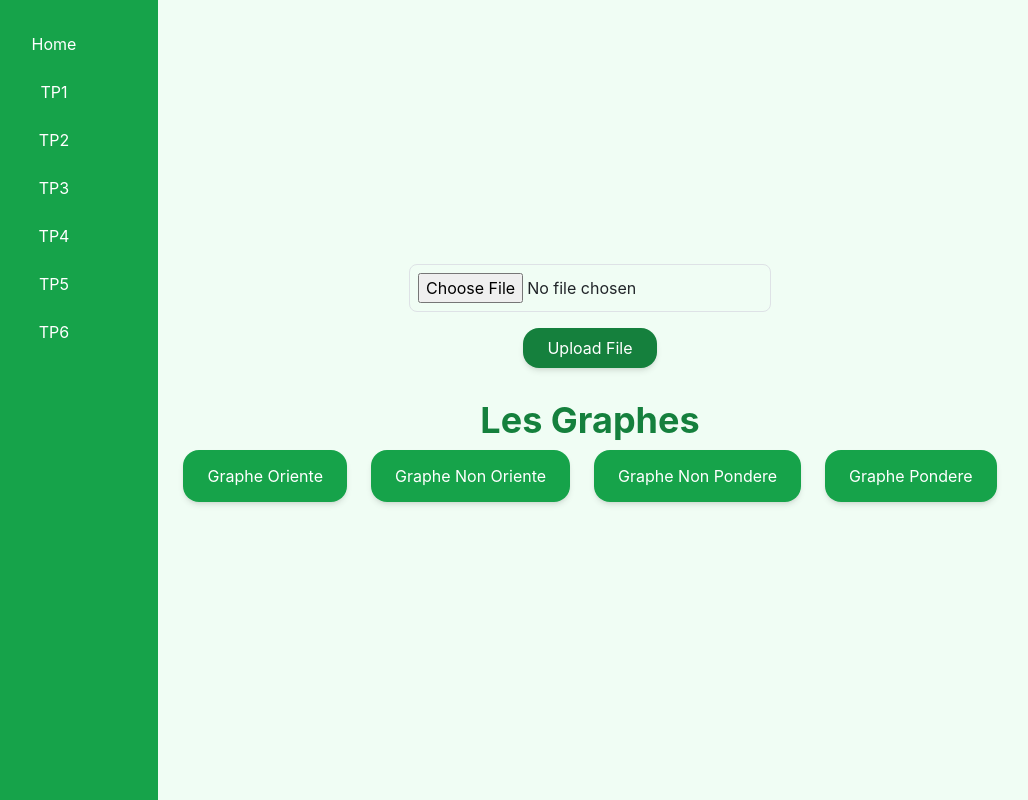
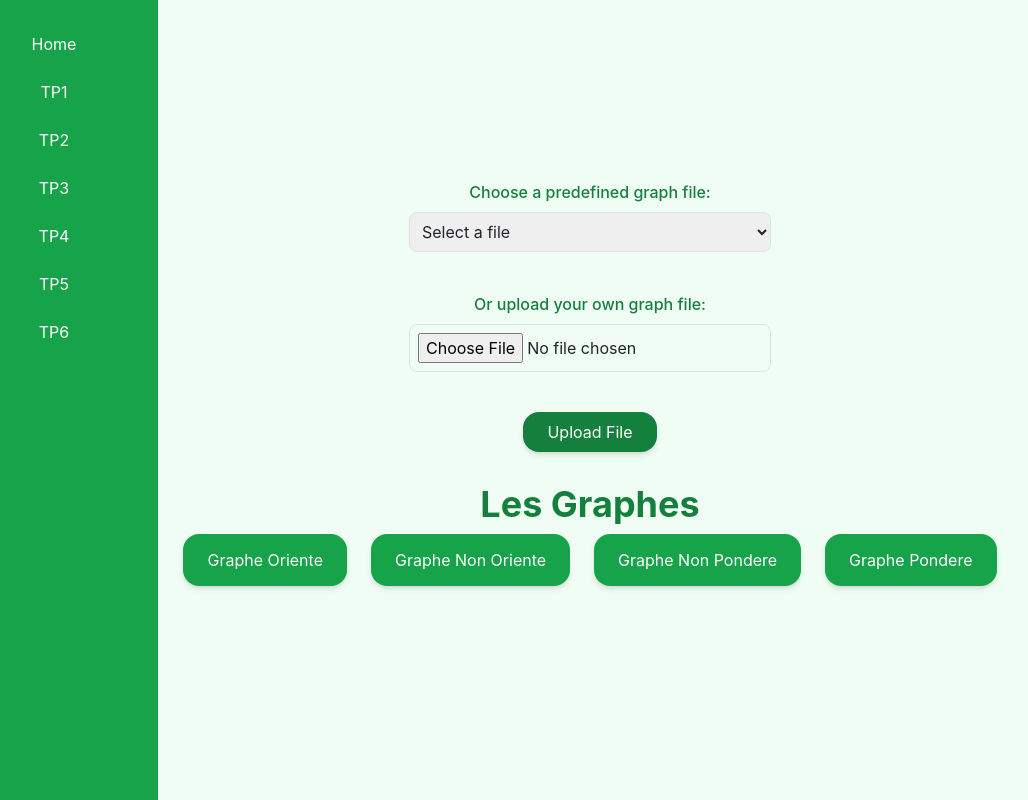
Before and after one commit to Imen-ys/TP_ALGO, a React (Create React App) app in the folder frontend/: page /tp1 in a window 1280 px wide. Shown: the whole page, without its empty margins (50-1078 px from the left). Built offline with nearby package versions, Linux system fonts and the light colour scheme.

Commit message:
Change the APP

```diff
--- a/frontend/src/Compentes/TP1/HomePageOfTPOne/HomePageOfTPOne.jsx
+++ b/frontend/src/Compentes/TP1/HomePageOfTPOne/HomePageOfTPOne.jsx
@@ -1,18 +1,62 @@
 import { useState } from "react";
-import {NavBar} from '../../index';
+import { NavBar } from '../../index';
+
 const HomePageOfTPOne = ({ onUploadComplete }) => {
   const BACKEND_URL = "https://tp-algo-j0wl.onrender.com"
-  const [selectedFile, setSelectedFile] = useState(null);
+  const [selectedFile, setSelectedFile] = useState("");
+  const [userFile, setUserFile] = useState(null);
+  const [useCustomFile, setUseCustomFile] = useState(false);
+
+  // Predefined list of graph files with their content
+  const graphFiles = [
+    {
+      name: "graphe_oriente.txt",
+      type: "grapheOriente",
+      content: "[[A,B][5]],[[A,C][9]],[[B,D][3]],[[C,E][12]],[[D,E][7]],[[E,F][4]],[[F,G][15]],[[G,H][8]],[[H,A][11]],[[B,G][2]]"
+    },
+    {
+      name: "graphe_non_oriente.txt",
+      type: "grapheNonOriente",
+      content: "[[A,B][5]],[[A,C][9]],[[B,D][3]],[[C,E][12]],[[D,E][7]],[[E,F][4]],[[F,G][15]],[[G,H][8]],[[H,A][11]],[[B,G][2]]"
+    },
+    {
+      name: "graphe_non_pondere.txt",
+      type: "grapheNonPondere",
+      content: "[[A,B]],[[A,C]],[[B,D]],[[C,E]],[[D,E]],[[E,F]],[[F,G]],[[G,H]],[[H,A]],[[B,G]]"
+    },
+    {
+      name: "graphe_pondere.txt",
+      type: "graphePondere",
+      content: "[[A,B][5]],[[A,C][9]],[[B,D][3]],[[C,E][12]],[[D,E][7]],[[E,F][4]],[[F,G][15]],[[G,H][8]],[[H,A][11]],[[B,G][2]]"
+    },
+  ];
 
   const handleFileChange = (e) => {
-    setSelectedFile(e.target.files[0]);
+    setSelectedFile(e.target.value);
+    setUseCustomFile(false);
+  };
+
+  const handleUserFileChange = (e) => {
+    setUserFile(e.target.files[0]);
+    setUseCustomFile(true);
   };
 
   const handleUpload = async (type) => {
-    if (!selectedFile) return alert("Please select a file first!");
+    if (!selectedFile && !userFile) return alert("Please select a file first!");
 
     const formData = new FormData();
-    formData.append("file", selectedFile);
+
+    if (useCustomFile && userFile) {
+      // Upload the actual file from user's computer
+      formData.append("file", userFile);
+    } else if (selectedFile) {
+      // Create a blob from the predefined file content
+      const fileData = graphFiles.find(f => f.name === selectedFile);
+      if (fileData) {
+        const blob = new Blob([fileData.content], { type: 'text/plain' });
+        formData.append("file", blob, selectedFile);
+      }
+    }
 
     const url =
       type === "grapheNonOriente"
@@ -47,13 +91,32 @@ const HomePageOfTPOne = ({ onUploadComplete }) => {
       <NavBar/>
       <div className="min-h-screen bg-green-50 flex flex-col items-center justify-center p-8">
         <div className="mb-8 flex flex-col items-center">
+          <div className="mb-4 w-full max-w-md">
+            <label className="block mb-2 text-green-700 font-medium">Choose a predefined graph file:</label>
+            <select
+              value={selectedFile}
+              onChange={handleFileChange}
+              className="mb-3 border border-green-400 rounded-lg p-2 focus:outline-none focus:ring-2 focus:ring-green-500 w-full"
+            >
+              <option value="" disabled>Select a file</option>
+              {graphFiles.map((file, index) => (
+                <option key={index} value={file.name}>{file.name}</option>
+              ))}
+            </select>
+          </div>
+
+          <div className="mb-4 w-full max-w-md">
+            <label className="block mb-2 text-green-700 font-medium">Or upload your own graph file:</label>
             <input
               type="file"
-          onChange={handleFileChange}
-          className="mb-3 border border-green-400 rounded-lg p-2 focus:outline-none focus:ring-2 focus:ring-green-500"
+              accept=".txt"
+              onChange={handleUserFileChange}
+              className="mb-3 border border-green-400 rounded-lg p-2 focus:outline-none focus:ring-2 focus:ring-green-500 w-full"
             />
+          </div>
+
           <button
-          onClick={() => handleUpload("abr")}
+            onClick={() => handleUpload("grapheOriente")}
             className="px-6 py-2 bg-green-700 text-white rounded-2xl shadow-md hover:bg-green-800 transition-all duration-200"
           >
             Upload File
@@ -64,7 +127,6 @@ const HomePageOfTPOne = ({ onUploadComplete }) => {
           Les Graphes
         </h1>
         <div className="flex flex-wrap gap-4 mb-12 justify-center">
-
           <button onClick={() => handleUpload("grapheOriente")}>
             <a
               href="/tp1/graphe-oriente"
@@ -100,7 +162,6 @@ const HomePageOfTPOne = ({ onUploadComplete }) => {
               Graphe Pondere
             </a>
           </button>
-
         </div>
       </div>
     </>
--- a/frontend/src/Compentes/TP3/HomePageOfTp3/HomePageOfTp3.jsx
+++ b/frontend/src/Compentes/TP3/HomePageOfTp3/HomePageOfTp3.jsx
@@ -11,15 +11,15 @@ const HomePageOfTP3 = ({ onUploadComplete }) => {
   const textFiles = [
     {
       name: "TP3.txt",
-      content: "5\n3\n8\n1\n9\n2\n7\n4\n6"
+      content: "5\n3\n8\n1\n9\n2\n7\n4\n6\n55\n23\n87\n12\n34\n76\n45\n67\n89\n10"
     },
     {
       name: "Bitonique_cas_pair.txt",
-      content: "8\n3\n7\n4\n9\n2\n6\n5\n1"
+      content: "8\n3\n7\n4\n9\n2\n6\n5"
     },
     {
       name: "Bitonique_cas_impair.txt",
-      content: "7\n3\n9\n1\n8\n2\n6\n4\n5"
+      content: "7\n3\n9\n1\n8"
     },
   ];
 
@@ -99,16 +99,6 @@ const HomePageOfTP3 = ({ onUploadComplete }) => {
             </select>
           </div>
 
-          <div className="mb-4 w-full max-w-md">
-            <label className="block mb-2 text-green-700 font-medium">Or upload your own file:</label>
-            <input
-              type="file"
-              accept=".txt"
-              onChange={handleUserFileChange}
-              className="mb-3 border border-green-400 rounded-lg p-2 focus:outline-none focus:ring-2 focus:ring-green-500 w-full"
-            />
-          </div>
-
           <button
             onClick={() => handleUpload("abr")}
             className="px-6 py-2 bg-green-700 text-white rounded-2xl shadow-md hover:bg-green-800 transition-all duration-200"
```
Lines whose indentation alone changed are shown as unchanged.
